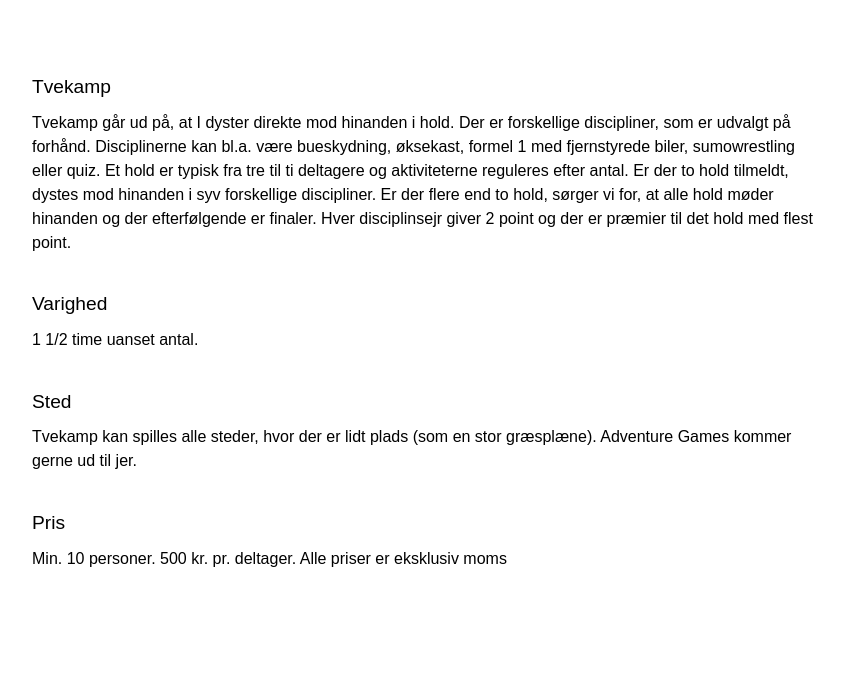
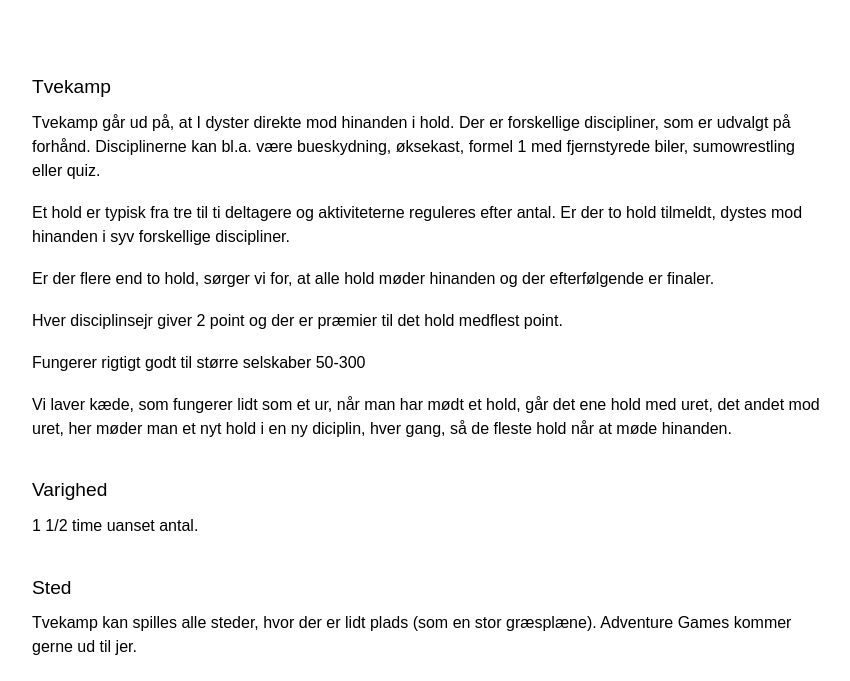
Before and after one commit to gaardee/adventuregames.dk, a PHP site: page /aktiviteter/tvekamp in a window 1280 px wide. Shown: the part 455-1136 px from the top of the page, without its empty margins (96-946 px from the left). Run offline with PHP 8.4, Linux system fonts and the light colour scheme.

Commit message:
Minor changes

```diff
--- a/public/aktiviteter/fangerne.php
+++ b/public/aktiviteter/fangerne.php
@@ -12,7 +12,7 @@
     <h1>Sted</h1>
     <p>Vi har flere faste lokaliteter i både København og Århus.
 
-        Vores setup er mobilt – Vi kommer gerne til jer. Dog skal der betales transport udenfor København.</p>
+        Vores setup er mobilt – Vi kommer gerne til jer. Dog skal der betales transport udenfor København og Århus.</p>
     <h1>Pris</h1>
     <p>Min. 15 personer.
         Alm. udgave [12 baner] 550 kr. pr. deltager
--- a/public/aktiviteter/medarbejder.php
+++ b/public/aktiviteter/medarbejder.php
@@ -15,6 +15,6 @@
     <h1>Varighed</h1>
     <p>2 timer uanset antal</p>
     <h1>Antal</h1>
-    <p>Min. 21 personer.</p>
+    <p>Min. 30 personer.</p>
 
 </section>
--- a/public/aktiviteter/tvekamp.php
+++ b/public/aktiviteter/tvekamp.php
@@ -2,16 +2,17 @@
 
 <section id="tekst_tvekamp">
     <h1>Tvekamp</h1>
-    <p>Tvekamp går ud på, at I dyster direkte mod hinanden i hold. Der er forskellige discipliner, som er udvalgt på forhånd. Disciplinerne kan bl.a. være bueskydning, øksekast, formel 1 med fjernstyrede biler, sumowrestling eller quiz.
-
-        Et hold er typisk fra tre til ti deltagere og aktiviteterne reguleres
-        efter antal. Er der to hold tilmeldt, dystes mod hinanden i syv forskellige discipliner.
-
-        Er der flere end to hold, sørger vi for, at alle hold møder hinanden
-        og der efterfølgende er finaler.
-
-        Hver disciplinsejr giver 2 point og der er præmier til det hold med
-        flest point.</p>
+    <p>Tvekamp går ud på, at I dyster direkte mod hinanden i hold. Der er forskellige discipliner, som er udvalgt på forhånd. Disciplinerne kan bl.a. være bueskydning, øksekast, formel 1 med fjernstyrede biler, sumowrestling eller quiz.</p>
+    <br>
+    <p>Et hold er typisk fra tre til ti deltagere og aktiviteterne reguleres efter antal. Er der to hold tilmeldt, dystes mod hinanden i syv forskellige discipliner.</p>
+    <br>
+    <p>Er der flere end to hold, sørger vi for, at alle hold møder hinanden og der efterfølgende er finaler.</p>
+    <br>
+    <p>Hver disciplinsejr giver 2 point og der er præmier til det hold medflest point.</p>
+    <br>
+    <p>Fungerer rigtigt godt til større selskaber 50-300</p>
+    <br>
+    <p>Vi laver kæde, som fungerer lidt som et ur, når man har mødt et hold, går det ene hold med uret, det andet mod uret, her møder man et nyt hold i en ny diciplin, hver gang, så de fleste hold når at møde hinanden.</p>
 
     <h1>Varighed</h1>
     <p>1 1/2 time uanset antal.</p>
```
